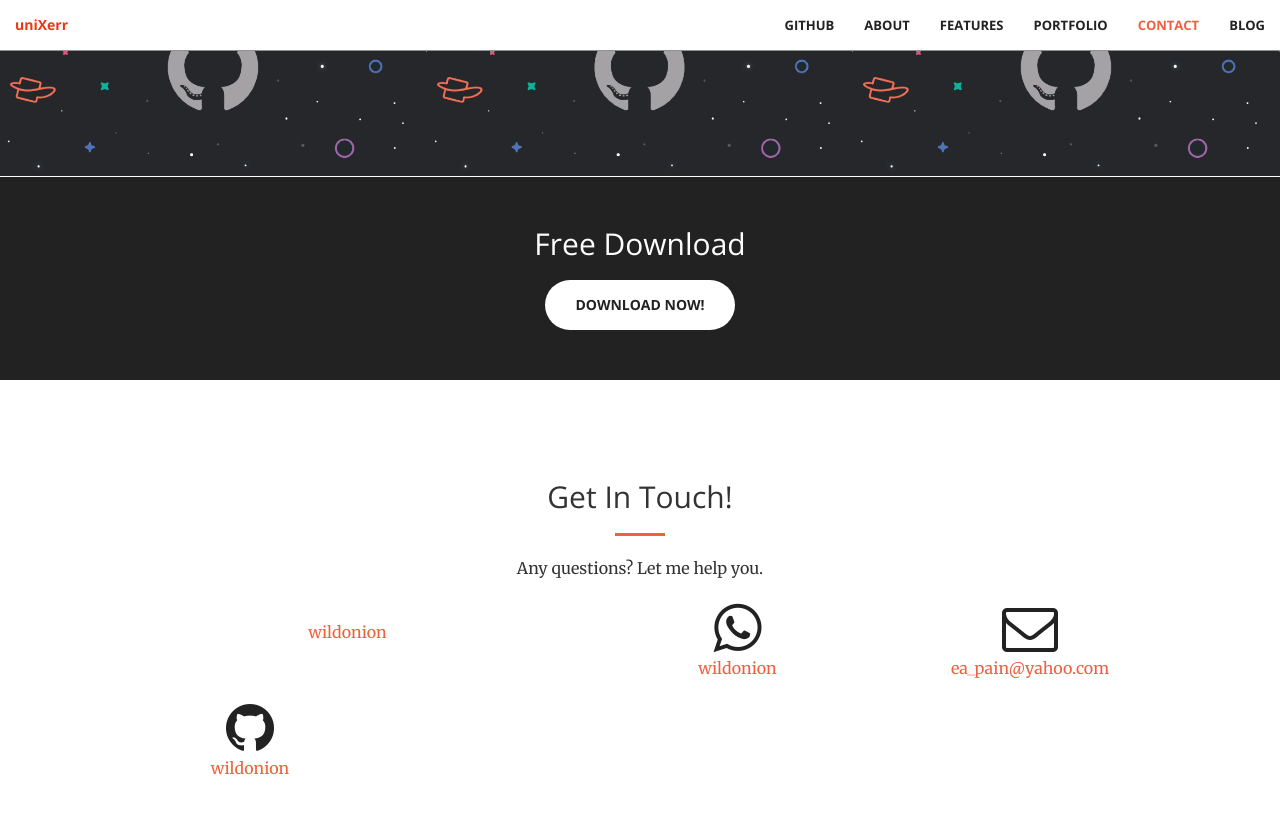
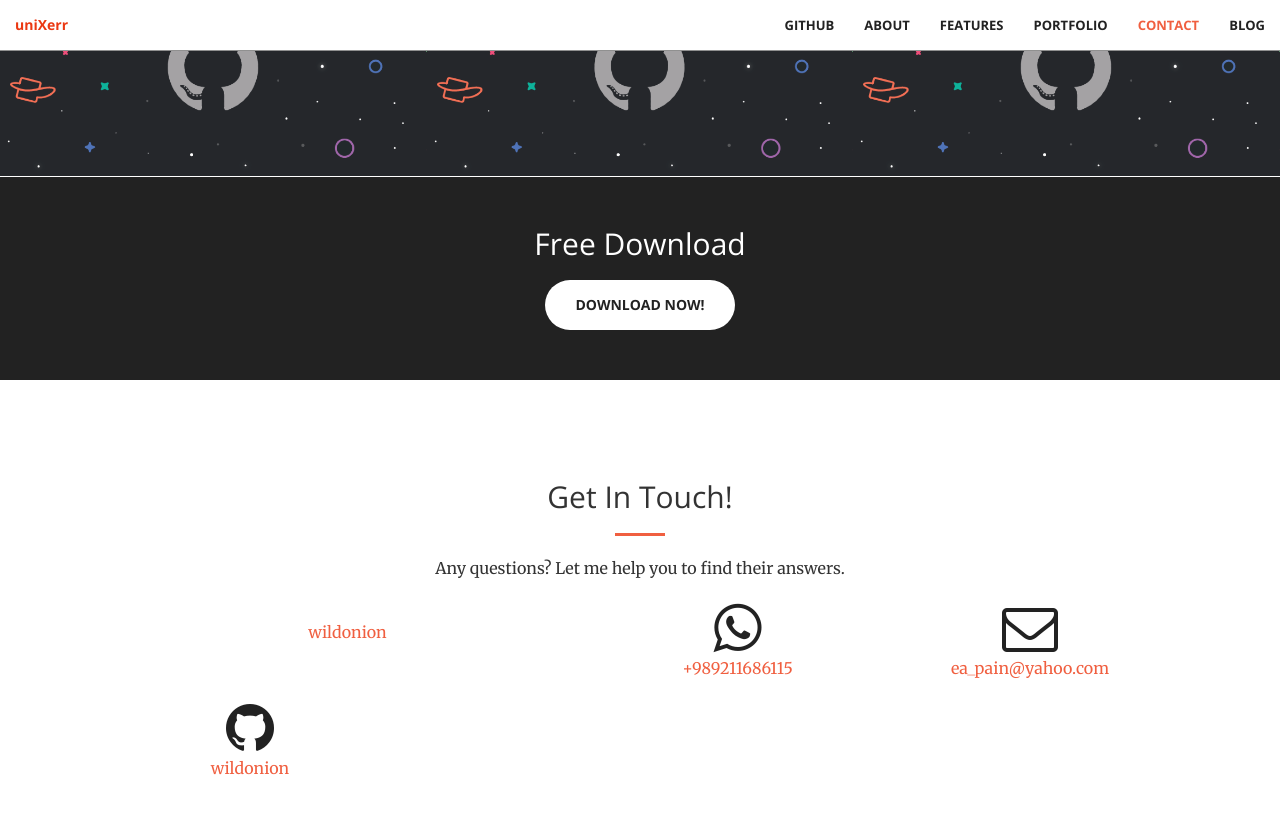
Before and after one commit to wildonion/wildonion.github.io, a Jekyll site: the page built from index.html, in a window 1280 px wide and 900 px high, scrolled down 2056 px. Shown: the top 814 px of the window. Built offline with Jekyll 4.4.1, drawn with Linux system fonts in a browser that asks for light colours.

Commit message:
Update contact.html

```diff
--- a/_includes/contact.html
+++ b/_includes/contact.html
@@ -4,7 +4,7 @@
             <div class="col-lg-8 col-lg-offset-2 text-center">
                 <h2 class="section-heading">Get In Touch!</h2>
                 <hr class="primary">
-                <p>Any questions? Let me help you.</p>
+                <p>Any questions? Let me help you to find their answers.</p>
             </div>
         <div class="col-lg-2 col-lg-offset-2 text-center">
             <a href="https://t.me/{{site.username}}">
@@ -14,10 +14,10 @@
             </a>
         </div>
            <div class="col-lg-2 col-lg-offset-2 text-center">
-            <a href="https://t.me/{{site.username}}">
+            <a href="#">
 
                 <i class="fa fa-whatsapp fa-3x wow bounceIn" data-wow-delay=".1s"></i>
-                <p>{{ site.username }}</p>
+                <p>+{{ site.phone_number }}</p>
             </a>
         </div>
         <div class="col-lg-2 col-lg-offset-1 text-center">
```
